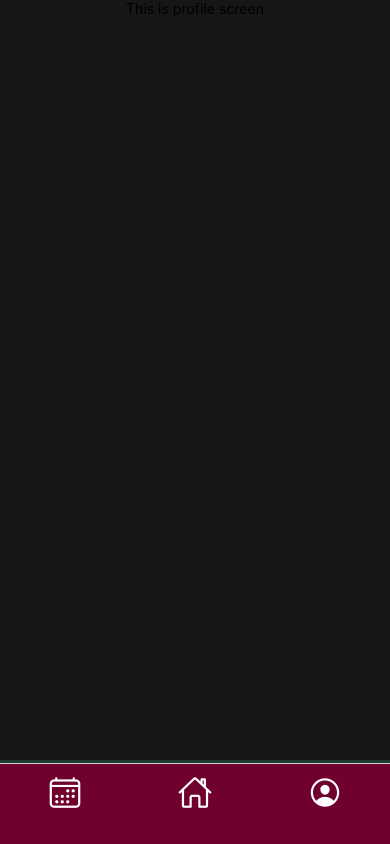
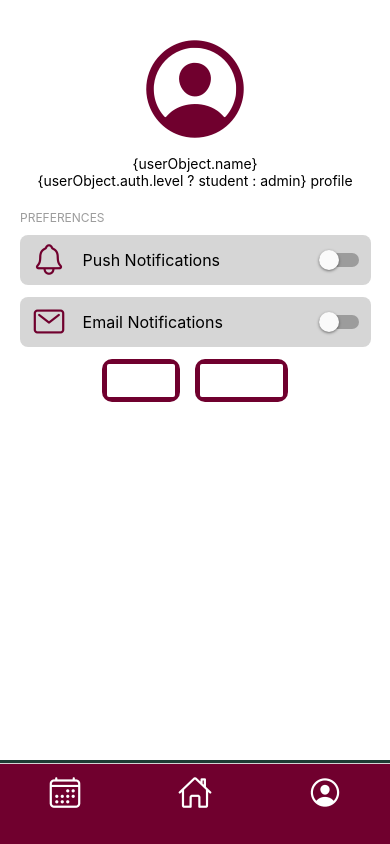
Before and after one commit to AnhNhan2803/CSCI591_EventPlannerApp, a React Native app in the folder EventPlanner/: screen /ProfileScreen in a window 390 px wide. Built offline with nearby package versions, Linux system fonts and the light colour scheme.

Commit message:
Created profile screen. Adjusted styles to make medium and light colors lighter.

```diff
--- a/EventPlanner/constants/theme.js
+++ b/EventPlanner/constants/theme.js
@@ -3,8 +3,8 @@ export const colors = {
   // Base colors
   maroon: "#70002e",
   dark: "#191919",
-  medium: "#454343",
-  light: "#9c9a9a",
+  medium: "#9c9c9c",
+  light: "#d6d6d6",
   black: "#000000",
   white: "#ffffff",
 
--- a/EventPlanner/screens/ProfileScreen.js
+++ b/EventPlanner/screens/ProfileScreen.js
@@ -1,4 +1,4 @@
-import React from "react";
+import React, { useState } from "react";
 import {
   View,
   Image,
@@ -8,16 +8,148 @@ import {
   SafeAreaView,
   ImageBackground,
   ScrollView,
+  SectionList,
+  StatusBar,
+  Switch,
+  Button
 } from "react-native";
 import BottomNav from "../components/BottomNav";
 import { useNavigation } from "@react-navigation/native";
+import Icon from "react-native-vector-icons/Ionicons";
+import { colors } from "../constants/theme";
+
+
+
+/**
+ * User Profile Screen
+ *
+ * Where the user can adjust their profile and settings. Possible where
+ * the user can requrest access to upgrade acount to super user status.
+ *
+ * @returns void
+ */
 const ProfileScreen = () => {
-  const navigation = useNavigation();
+  const [pushNotification, setPushNotification] = useState(false);
+  const [emailNotification, setEmailNotification] = useState(false);
+
+  const userObject = false;
+
+  function handlePushNotificationChange(value) {
+    setPushNotification(value);
+    // Call some function here to enable push notifications on device
+  }
+
+  function handleEmailNotificationChange(value) {
+    setEmailNotification(value);
+    // Call some function here to enable email notifications on device
+  }
+
+  // Sign out functionality
+  const handleLogout = () => {
+    console.log('SIGN OUT PRESSED')
+  };
+
+  // Sign in functionality
+  const handleSignIn = () => {
+    console.log('SIGN IN PRESSED')
+  };
+
+  // Sign in functionality
+  const handleRegister = () => {
+    console.log('REGISTER PRESSED')
+  };
+
   return (
-    <SafeAreaView style={styles.container}>
-      <ScrollView>
-        <Text>This is profile screen</Text>
-      </ScrollView>
+    <SafeAreaView style={{ flex: 1, backgroundColor: colors.white}}>
+      <View style={styles.container}>
+        {/* Scroll portion */}
+        <View style={styles.scrollWrapper}>
+          {/* <ScrollView> */}
+            {/* Header portion */}
+            <View style={styles.headerContainer}>
+              <View style={styles.avatarWrapper}>
+                {/* TODO: This Icon should be an image accessed from firestore uploaded by the user */}
+                <Icon
+                    name="person-circle-outline"
+                    size={120}
+                    color={colors.maroon}
+                />
+              </View>
+              <View style={styles.headerTextContainer}>
+                <Text style={styles.name}>{"{userObject.name}"}</Text>
+                <Text style={styles.name}>{"{userObject.auth.level ? student : admin} profile"}</Text>
+              </View>
+            </View>
+
+            <Text style={styles.rowTitle}>PREFERENCES</Text>
+
+            {/* Setting items */}
+            <View style={styles.rowContainer}>
+              <TouchableOpacity style={styles.rowItemContainer}>
+                <View style={styles.row}>
+                  <Icon name="notifications-outline" size={35} color={colors.maroon} />
+                  <Text style={styles.rowLabel}>Push Notifications</Text>
+                  <View style={styles.rowSpacer} />
+                  <Switch
+                    trackColor={{true: colors.maroon, false: colors.medium}}
+                    onValueChange={(newValue) => {handlePushNotificationChange(newValue)}}
+                    value={pushNotification} />
+                </View>
+              </TouchableOpacity>
+              <TouchableOpacity style={styles.rowItemContainer}>
+                <View style={styles.row}>
+                  <Icon name="mail-outline" size={35} color={colors.maroon} />
+                  <Text style={styles.rowLabel}>Email Notifications</Text>
+                  <View style={styles.rowSpacer} />
+                  <Switch
+                    trackColor={{true: colors.maroon, false: colors.medium}}
+                    onValueChange={(newValue) => {handleEmailNotificationChange(newValue)}}
+                    value={emailNotification} />
+                </View>
+              </TouchableOpacity>
+              {/* Conditionally renders signout button if based on whether userObject exists */}
+              {
+                userObject ? (
+                  <View style={styles.buttonContainer}>
+                    <TouchableOpacity>
+                      <View style={styles.button}>
+                        <Button
+                          title="Sign Out"
+                          onPress={handleLogout}
+                          color={colors.white}
+                        />
+                      </View>
+                    </TouchableOpacity>
+                  </View>
+                ) : (
+                  <View style={styles.buttonContainer}>
+                    <TouchableOpacity>
+                      <View style={styles.button}>
+                        <Button
+                          title="Sign In"
+                          onPress={handleSignIn}
+                          color={colors.white}
+                        />
+                      </View>
+                    </TouchableOpacity>
+                    <TouchableOpacity>
+                      <View style={styles.button}>
+                        <Button
+                          title="Register"
+                          onPress={handleRegister}
+                          color={colors.white}
+                        />
+                      </View>
+                    </TouchableOpacity>
+                  </View>
+                )
+              }
+            </View>
+          {/* </ScrollView> */}
+        </View>
+      </View>
+
+      {/* Render NavBar */}
       <BottomNav />
     </SafeAreaView>
   );
@@ -26,9 +158,82 @@ const ProfileScreen = () => {
 const styles = StyleSheet.create({
   container: {
     flex: 1,
-    justifyContent: "center",
-    alignItems: "center",
-    backgroundColor: "rgba(0,0,0,0.1)",
+    flexDirection: 'column',
+    alignContent: 'flex-start',
+    backgroundColor: colors.white,
+  },
+  headerContainer: {
+    height: 200,
+    alignItems: 'center',
+    justifyContent: 'flex-start',
+    padding: 24,
+    backgroundColor: colors.white,
+  },
+  avatarWrapper: {
+    position: 'relative',
+  },
+  headerTextContainer: {
+    position: 'relative',
+    flex: 1,
+    alignItems: 'center',
+  },
+  scrollWrapper: {
+    flex: 1,
+  },
+  title: {
+    color: colors.white,
+  },
+  header: {
+    color: colors.white,
+  },
+  rowTitle: {
+    color: colors.medium,
+    fontSize: 12,
+    marginLeft: 20,
+    marginTop: 10,
+    marginBottom: 10,
+  },
+  rowContainer: {
+    alignSelf: 'center',
+    flex: 1,
+    width: '90%',
+    alignItems: 'center',
+  },
+  rowItemContainer: {
+    width: '100%',
+  },
+  row: {
+    flexDirection: 'row',
+    alignItems: 'center',
+    justifyContent: 'flex-start',
+    height: 50,
+    backgroundColor: colors.light,
+    borderRadius: 8,
+    marginBottom: 12,
+    paddingLeft: 12,
+    paddingRight: 12,
+  },
+  rowLabel: {
+    paddingLeft: 16,
+    fontSize: 16,
+  },
+  rowSpacer: {
+    flexGrow: 1,
+    flexShrink: 1,
+    flexBasis: 0,
+  },
+  button: {
+    backgroundColor: colors.maroon,
+    color: colors.white,
+    padding: 5,
+    borderRadius: 10,
+  },
+  buttonContainer: {
+    flexDirection: 'row',
+    justifyContent: 'space-evenly',
+    paddingBottom: 10,
+    paddingHorizontal: 10,
+    gap: 15,
   },
 });
 
```
